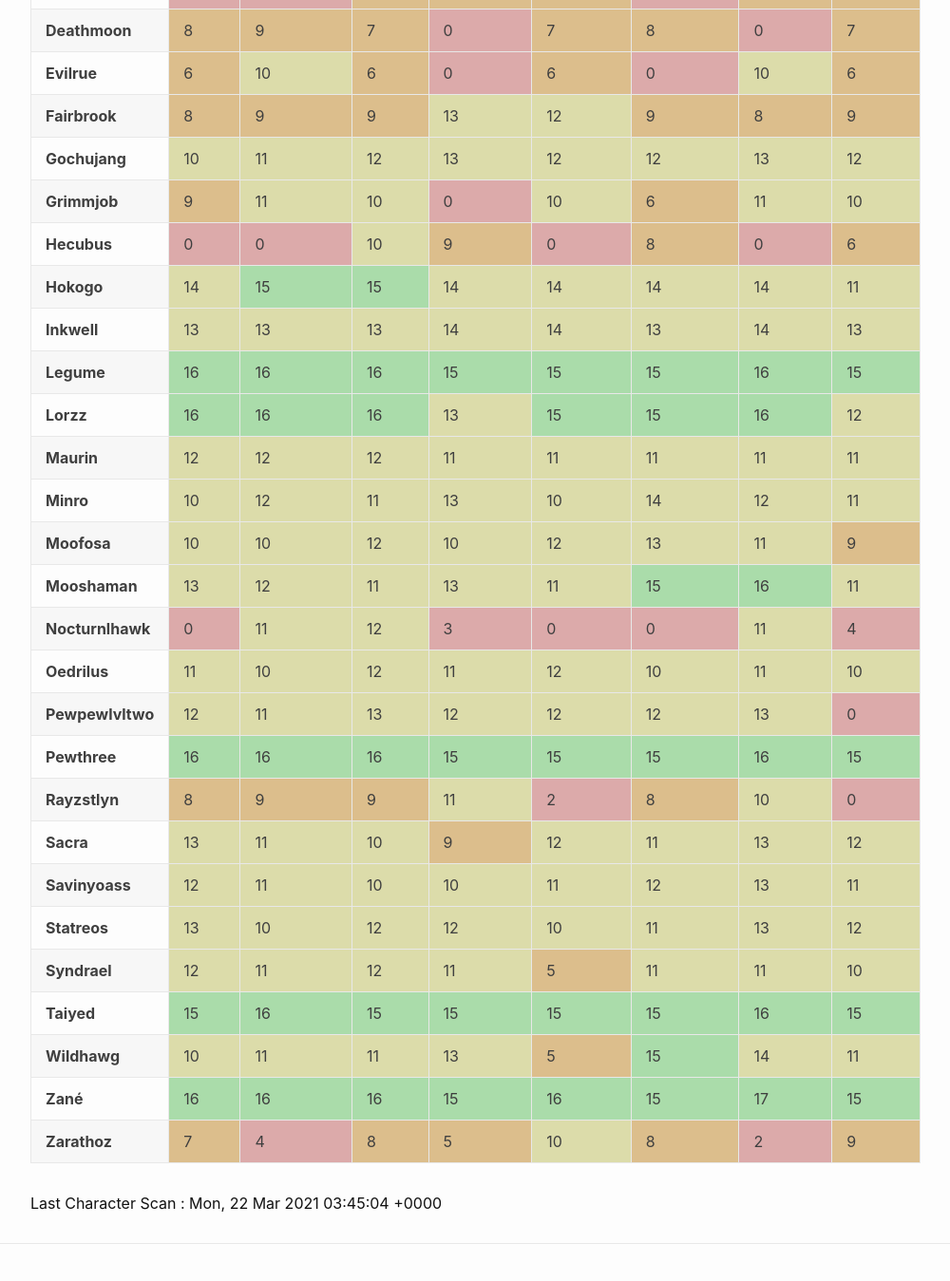
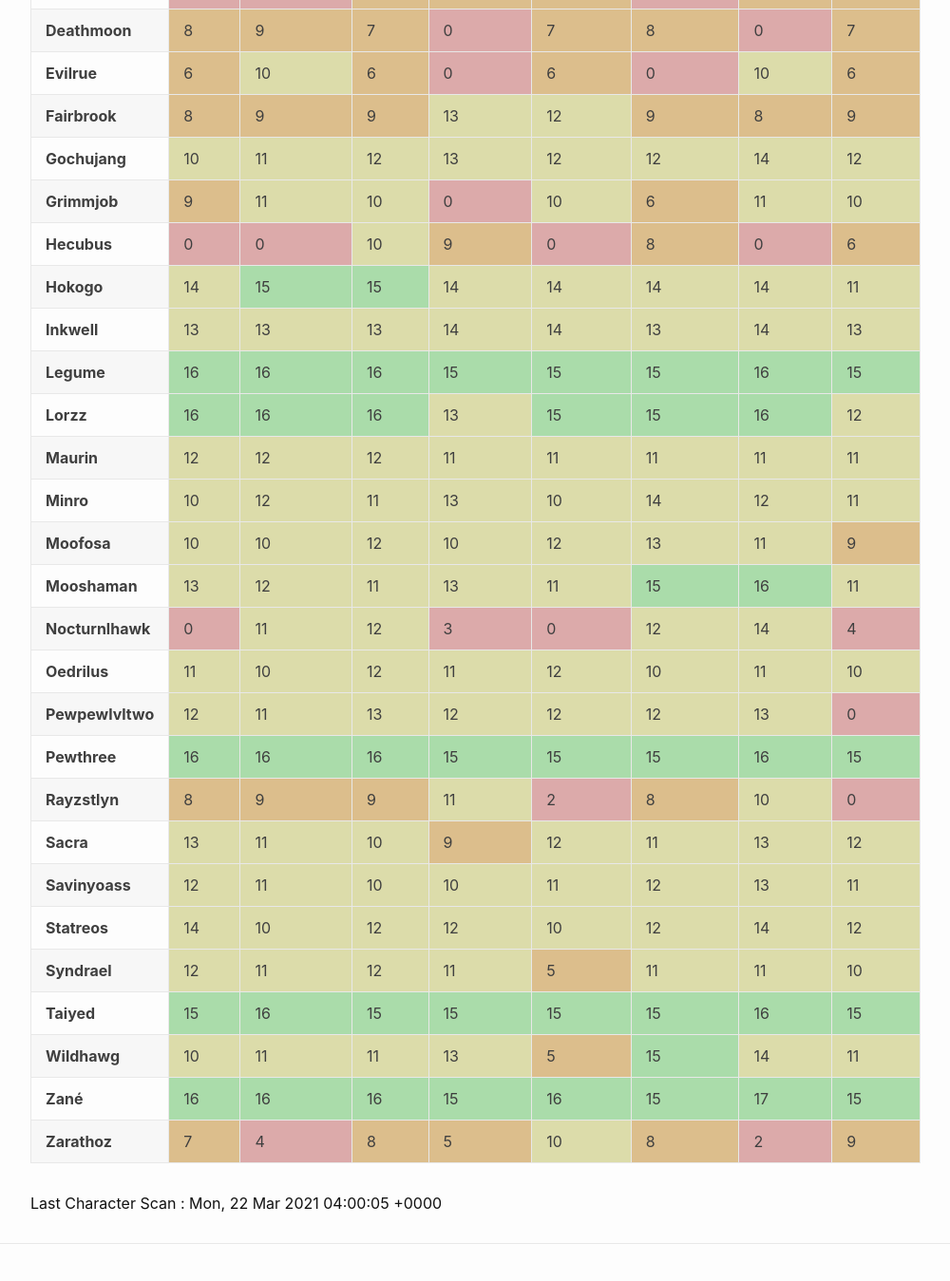
Before and after one commit to eldertribunal/keystonetracker, a Jekyll site: the page built from characters.md, in a window 1280 px wide and 1400 px high, scrolled down 629 px. Shown: the top 1349 px of the window at 95% size, without its empty margins (126-1126 px from the left). Built offline with Jekyll 4.4.1, drawn with Linux system fonts in a browser that asks for light colours.

Commit message:
auto scan Mon Mar 22 04:00:43 UTC 2021

```diff
--- a/_data/characters.json
+++ b/_data/characters.json
@@ -99,7 +99,7 @@
       },
       {
         "name": "The Necrotic Wake",
-        "level": 13,
+        "level": 14,
         "id": 376
       },
       {
@@ -1404,7 +1404,7 @@
       },
       {
         "name": "The Necrotic Wake",
-        "level": 11,
+        "level": 14,
         "id": 376
       },
       {
@@ -1429,7 +1429,7 @@
       },
       {
         "name": "Spires of Ascension",
-        "level": 0,
+        "level": 12,
         "id": 381
       },
       {
@@ -1494,32 +1494,32 @@
       },
       {
         "name": "The Necrotic Wake",
-        "level": 13,
-        "id": 376
-      },
-      {
-        "name": "De Other Side",
-        "level": 13,
-        "id": 377
-      },
-      {
-        "name": "Halls of Atonement",
-        "level": 10,
-        "id": 378
-      },
-      {
-        "name": "Plaguefall",
-        "level": 12,
-        "id": 379
-      },
-      {
-        "name": "Sanguine Depths",
-        "level": 10,
-        "id": 380
-      },
-      {
-        "name": "Spires of Ascension",
-        "level": 11,
+        "level": 14,
+        "id": 376
+      },
+      {
+        "name": "De Other Side",
+        "level": 14,
+        "id": 377
+      },
+      {
+        "name": "Halls of Atonement",
+        "level": 10,
+        "id": 378
+      },
+      {
+        "name": "Plaguefall",
+        "level": 12,
+        "id": 379
+      },
+      {
+        "name": "Sanguine Depths",
+        "level": 10,
+        "id": 380
+      },
+      {
+        "name": "Spires of Ascension",
+        "level": 12,
         "id": 381
       },
       {
--- a/_data/players.json
+++ b/_data/players.json
@@ -1089,7 +1089,7 @@
       },
       {
         "name": "The Necrotic Wake",
-        "level": 11,
+        "level": 14,
         "id": 376
       },
       {
@@ -1114,7 +1114,7 @@
       },
       {
         "name": "Spires of Ascension",
-        "level": 0,
+        "level": 12,
         "id": 381
       },
       {
@@ -1179,12 +1179,12 @@
       },
       {
         "name": "The Necrotic Wake",
-        "level": 13,
+        "level": 14,
         "id": 376
       },
       {
         "name": "De Other Side",
-        "level": 13,
+        "level": 14,
         "id": 377
       },
       {
@@ -1204,7 +1204,7 @@
       },
       {
         "name": "Spires of Ascension",
-        "level": 11,
+        "level": 12,
         "id": 381
       },
       {
--- a/_data/scanned.json
+++ b/_data/scanned.json
@@ -1,3 +1,3 @@
 {
-  "timestamp": 1616384704
+  "timestamp": 1616385605
 }
```
